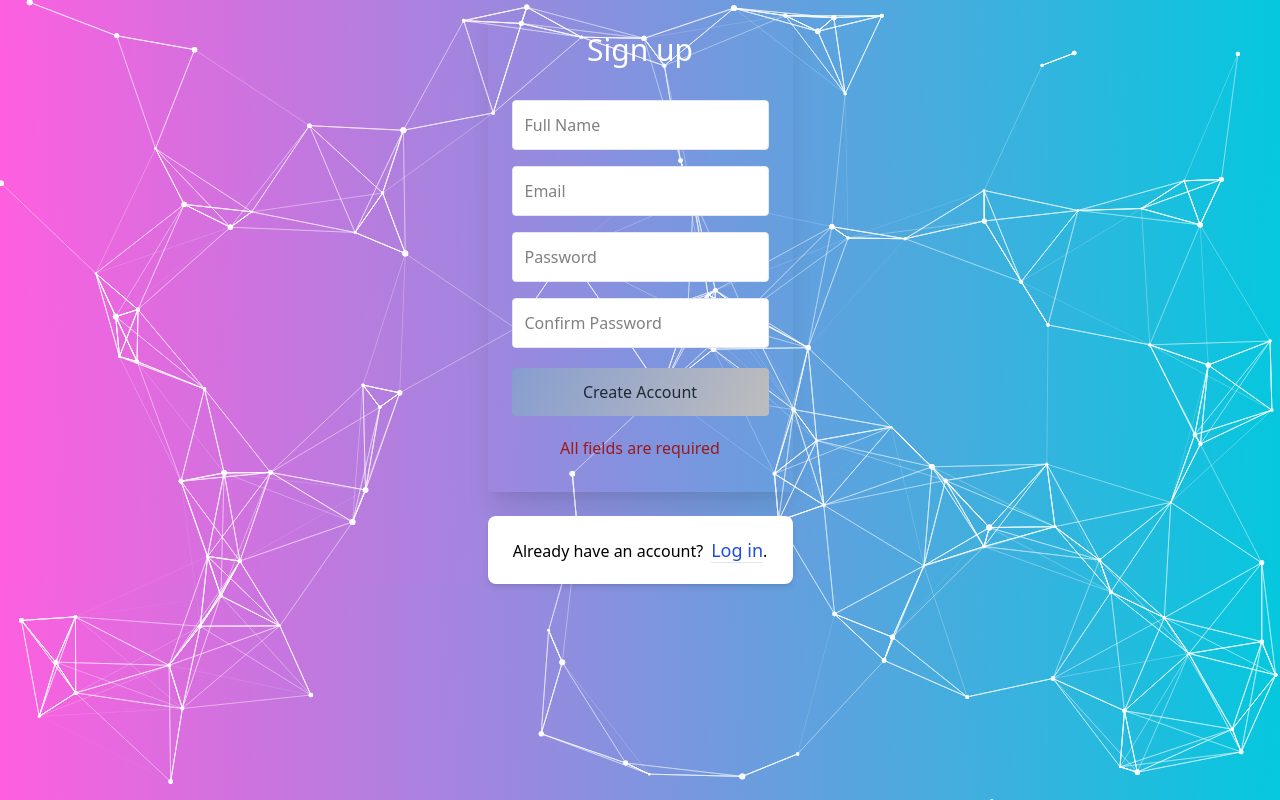
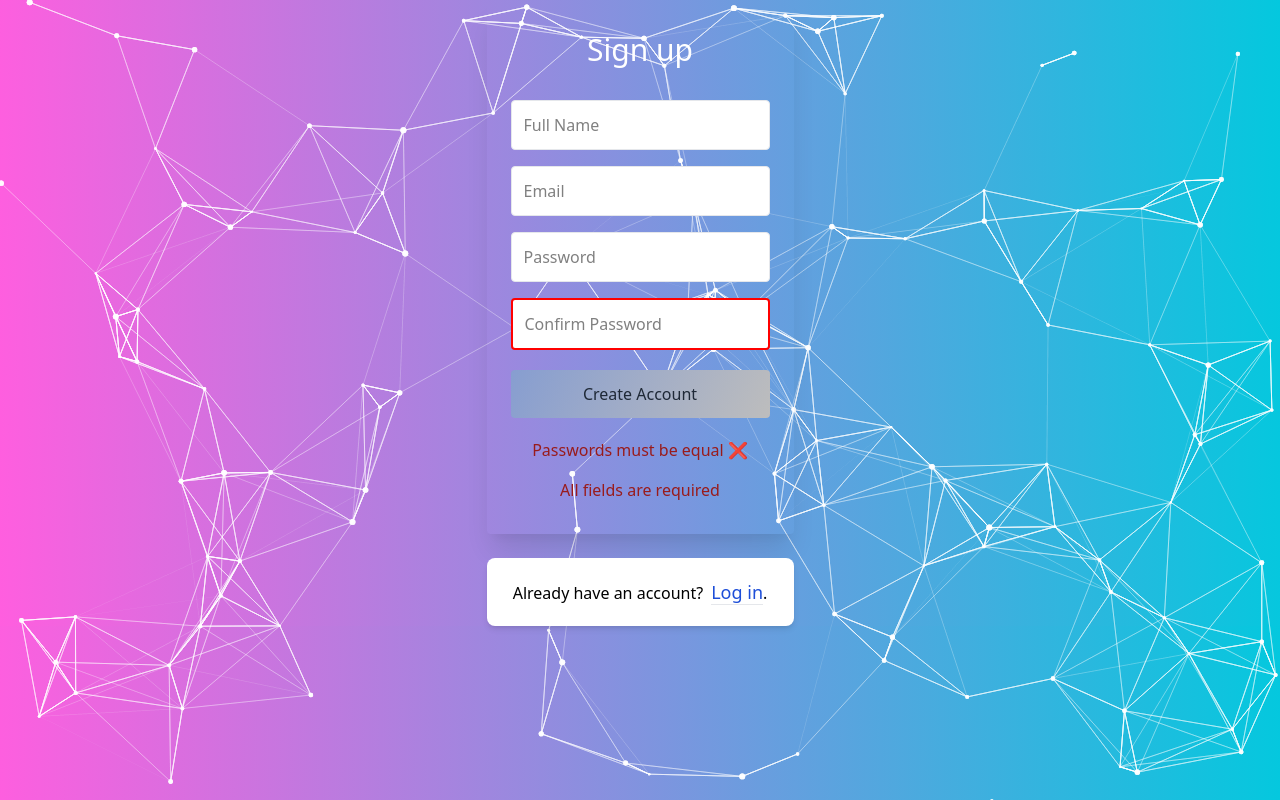
Before and after one commit to MarkelCA/smart-brain, a React (Create React App) app: page /register in a window 1280 px wide. Built offline with nearby package versions, Linux system fonts and the light colour scheme; what clarifai would draw is missing.

Commit message:
login + register working with db

```diff
--- a/src/pages/Home/Home.js
+++ b/src/pages/Home/Home.js
@@ -46,7 +46,7 @@ const Home = ({ user, setUser, loggedIn }) => {
             .then(async (boxes) => {
                 displayFaceBox(boxes)
                 // Show only if the submit of the image was successfull
-                const userResult = await put('http://localhost:3000/image', {id : user.id })
+                const userResult = await put('http://localhost:3000/image', {email : user.email })
                 console.log(userResult)
                 setUser(userResult)
                 let entriesResult = userResult.entries
--- a/src/pages/SignUp/SignUp.css
+++ b/src/pages/SignUp/SignUp.css
@@ -1,3 +1,7 @@
+.error-field {
+    border-width: 2px;
+    border-color: red;
+}
 #signup-form {
     width: fit-content;
 }
--- a/src/pages/SignUp/SignUp.js
+++ b/src/pages/SignUp/SignUp.js
@@ -5,25 +5,42 @@ import { Link, useNavigate } from "react-router-dom";
 import './SignUp.css'
 // Utils
 import { post } from '../../utils/Utils';
-import bcrypt from 'bcryptjs'
-const saltRounds = 10;
 
 const SignUp = () => {
     const [ email, setEmail ] = useState('')
     const [ name, setName ] = useState('')
     const [ password, setPassword ] = useState('')
-    const [ repeatPassword, setRepeatPassword ] = useState('')
+    const [ repeatPassword, setRepeatPassword ] = useState(false)
     const [ passwordMatch, setPasswordMatch] = useState(true)
     const [ strongPassword, setStrongPassword ] = useState(false)
     const [ emptyFields, setEmptyFields ] = useState(false)
+    const [ emailInUse, setEmailInUse ] = useState(false)
     const navigate = useNavigate();
 
     // Check if confirmation of password is correct
     useEffect(() => {
         const regex = /^.*(?=.{12,})(?=.*[a-zA-Z])(?=.*\d)(?=.*[!#$%&? "]).*$/
         setStrongPassword(password.match(regex))
-        setPasswordMatch(password === repeatPassword)
+        const theyMatch = password === repeatPassword
+        setPasswordMatch(theyMatch)
+        const repeatPasswordField = document.querySelector("input[name=confirm_password]")
+
+        if(!theyMatch)
+            repeatPasswordField.classList.add("error-field")
+        else {
+            repeatPasswordField.classList.remove('error-field')
+        }
+
     },[password, repeatPassword])
+
+    // Check if email it's repeated
+    useEffect(() => {
+        const emailField = document.querySelector("input[name=email]")
+        if(emailInUse)
+            emailField.classList.add("error-field")
+        else
+            emailField.classList.remove("error-field")
+    }, [emailInUse])
 
     // Check for null fields
     useEffect(() => {
@@ -37,17 +54,19 @@ const SignUp = () => {
 
         if(!passwordMatch || emptyFields) return
 
-        bcrypt.hash(password, saltRounds, async (err, hash) => {
         const user = await post('http://localhost:3000/register' , {
             email : email,
-                password : hash,
+            password : password,
             name : name
         })
+
 
         if(user) {
            navigate('/', {replace : true})
        }
-        });
+        else {
+            setEmailInUse(true)
+        }
 
     }
 
@@ -93,6 +112,7 @@ const SignUp = () => {
                     { !passwordMatch ? (<p className='text-red-800 mt-4'>Passwords must be equal ❌</p>) : ''}
                     { strongPassword ? (<p className='text-green-700 mt-4'>Strong password ✔️</p>) : ''}
                     { emptyFields ? (<p className='text-red-800 mt-4'>All fields are required</p>) : ''}
+                    { emailInUse ? (<p className='text-red-800 mt-4'>This email is already in use ❌</p>) : ''}
                 </div>
                 <div className="text-grey-dark mt-6 bg-white px-2 py-5 rounded-lg shadow-md text-black w-full">
                     Already have an account?
```
Also changed, not shown: 1 other file (tests, documents, lock files or other folders). Lines whose indentation alone changed are shown as unchanged.
